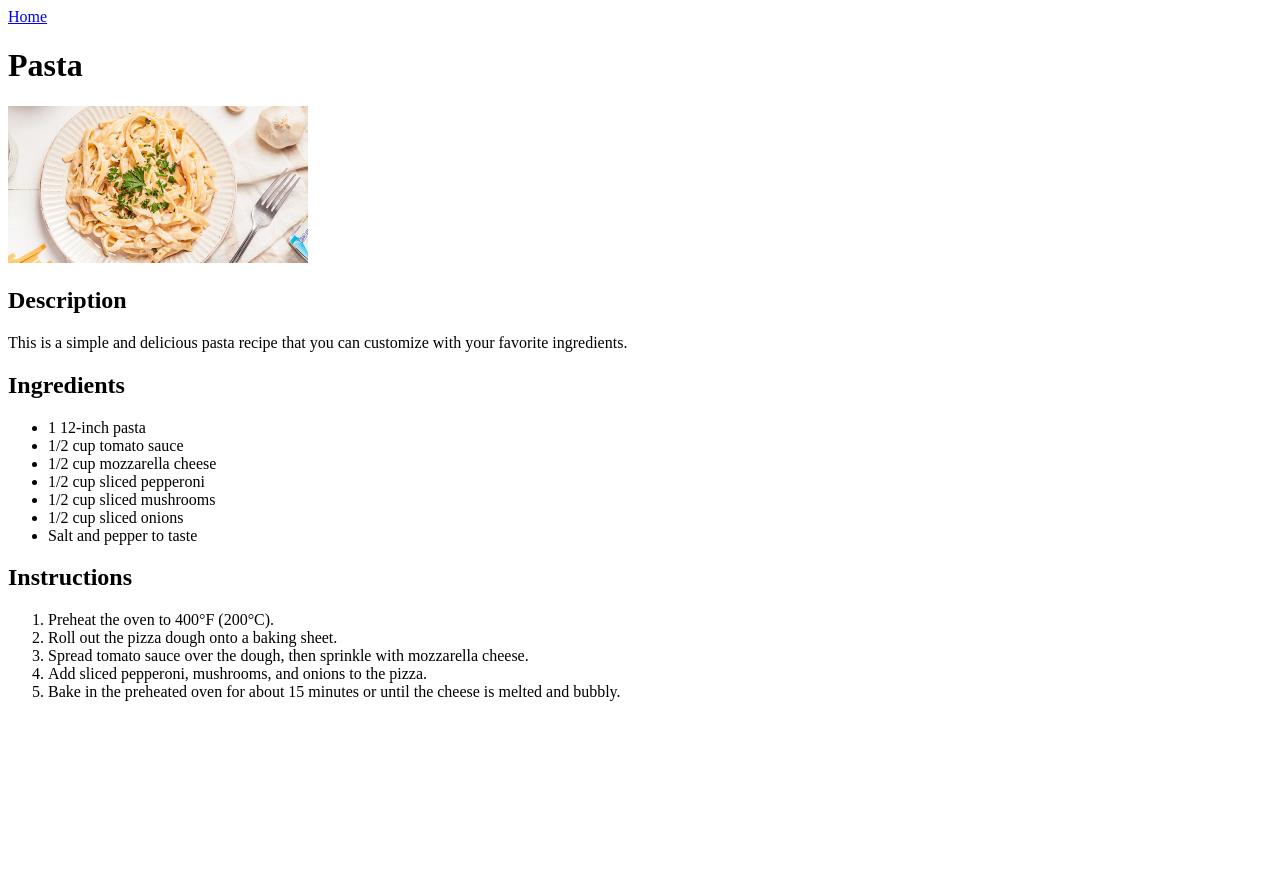
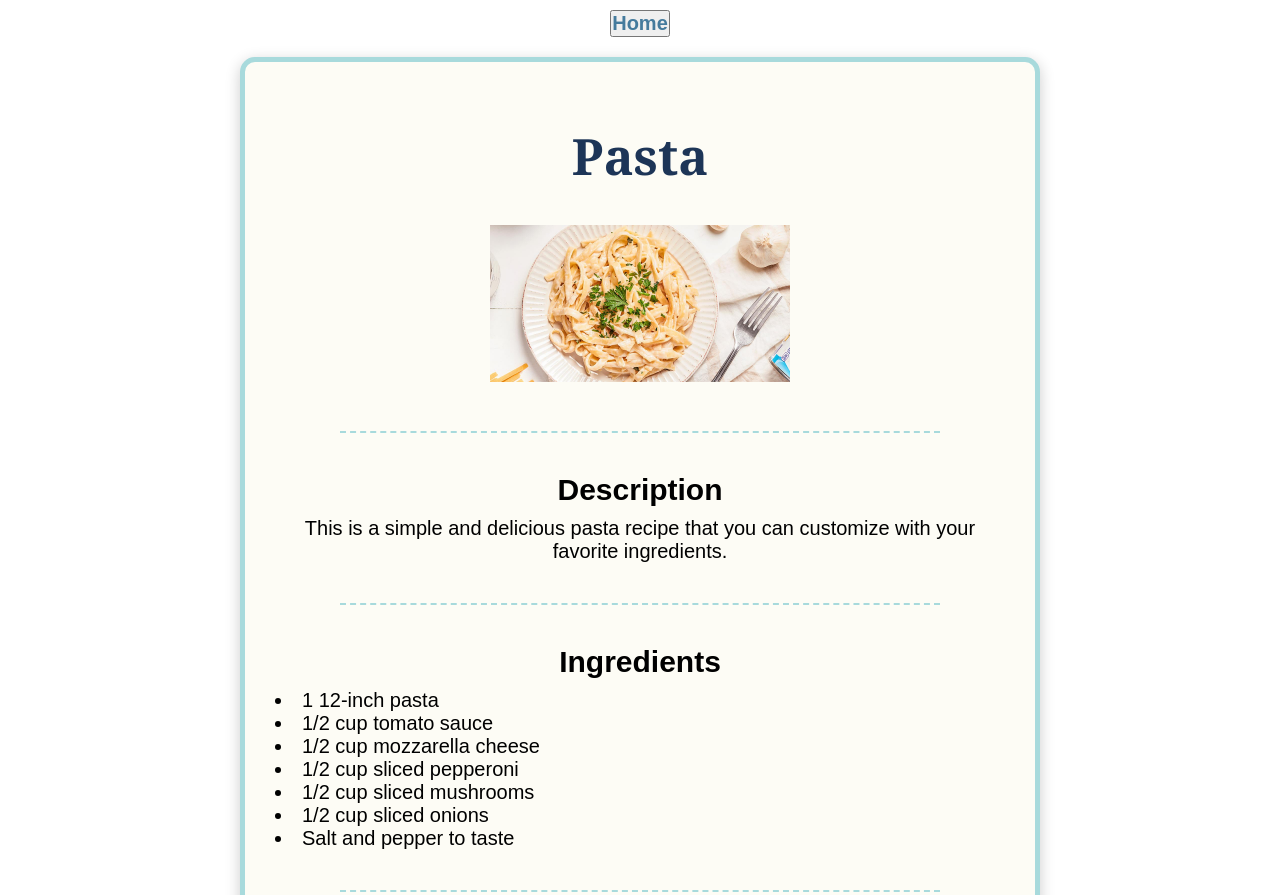
Before and after one commit to devGVee/odin-recipes, a plain HTML site: page recipes/pasta.html in a window 1280 px wide. Shown: the top 895 px of the page. Before the commit the page ends 800 px from the top, so only its background shows below. Drawn offline with Linux system fonts and the light colour scheme.

Commit message:
Add stylesheet

```diff
--- a/recipes/pasta.html
+++ b/recipes/pasta.html
@@ -1,16 +1,34 @@
 <!DOCTYPE html>
 <html lang="en">
   <head>
-  <meta charset="UTF-8">
-  <meta name="viewport" content="width=device-width, initial-scale=1.0">
+    <meta charset="UTF-8" />
+    <meta name="viewport" content="width=device-width, initial-scale=1.0" />
+    <link rel="stylesheet" href="../style.css" />
     <title>Pasta Recipe</title>
   </head>
   <body>
-  <a href="../index.html">Home</a>
+    <button><a href="../index.html">Home</a></button>
+
+    <div class="recipe-card">
       <h1>Pasta</h1>
-  <img src="../images/pasta.jpg" alt="picture of pasta" width="300">
+
+      <div class="recipe-image">
+        <img src="../images/pasta.jpg" alt="picture of pasta" width="300" />
+      </div>
+
+      <hr />
+
+      <div class="description">
         <h2>Description</h2>
-  <p>This is a simple and delicious pasta recipe that you can customize with your favorite ingredients.</p>
+        <p>
+          This is a simple and delicious pasta recipe that you can customize
+          with your favorite ingredients.
+        </p>
+      </div>
+
+      <hr />
+
+      <div class="ingredients">
         <h2>Ingredients</h2>
         <ul>
           <li>1 12-inch pasta</li>
@@ -21,13 +39,26 @@
           <li>1/2 cup sliced onions</li>
           <li>Salt and pepper to taste</li>
         </ul>
+      </div>
+
+      <hr />
+
+      <div class="instructions">
         <h2>Instructions</h2>
         <ol>
           <li>Preheat the oven to 400°F (200°C).</li>
           <li>Roll out the pizza dough onto a baking sheet.</li>
-    <li>Spread tomato sauce over the dough, then sprinkle with mozzarella cheese.</li>
+          <li>
+            Spread tomato sauce over the dough, then sprinkle with mozzarella
+            cheese.
+          </li>
           <li>Add sliced pepperoni, mushrooms, and onions to the pizza.</li>
-    <li>Bake in the preheated oven for about 15 minutes or until the cheese is melted and bubbly.</li>
+          <li>
+            Bake in the preheated oven for about 15 minutes or until the cheese
+            is melted and bubbly.
+          </li>
         </ol>
+      </div>
+    </div>
   </body>
 </html>
--- /dev/null
+++ b/style.css
@@ -0,0 +1,100 @@
+* {
+  padding: 0;
+  margin: 0;
+  box-sizing: border-box;
+  font-family: Arial, Helvetica, sans-serif;
+}
+
+.main {
+  width: 800px;
+  background-color: #f1faee;
+  text-align: center;
+  margin: 20px auto;
+  padding: 20px;
+  border: 5px solid #a8dadc;
+  box-shadow: 0 4px 15px rgba(0, 0, 0, 0.2);
+}
+
+.recipe-card {
+  width: 800px;
+  background-color: #fdfcf5;
+  margin: 20px auto;
+  padding: 20px;
+  border: 5px solid #a8dadc;
+  box-shadow: 0 4px 15px rgba(0, 0, 0, 0.2);
+  border-radius: 15px;
+}
+
+h1 {
+  text-align: center;
+  font-size: 50px;
+  color: #1d3557;
+  margin-top: 40px;
+  font-family: Georgia, "Times New Roman", Times, serif;
+}
+
+.recipe-image {
+  text-align: center;
+  padding: 15px;
+  margin: 20px auto;
+  border-radius: 15px;
+}
+
+.recipe-list {
+  list-style: none;
+  margin-top: 50px;
+  font-size: 20px;
+}
+
+.food-list {
+  padding: 10px;
+}
+
+a {
+  text-decoration: none;
+  color: #457b9d;
+  font-weight: bold;
+}
+
+a:hover {
+  color: #1d3557;
+}
+
+hr {
+  border: none;
+  border-top: 2px dashed #a8dadc; /* Dashed line like a knife cut */
+  margin: 30px auto;
+  width: 80%;
+}
+
+ul,
+ol {
+  list-style-position: inside;
+}
+
+button {
+  margin: 10px auto;
+  display: block;
+  font-size: 20px;
+}
+
+.description {
+  font-size: 20px;
+  padding: 10px;
+  text-align: center;
+}
+
+.ingredients,
+.instructions {
+  font-size: 20px;
+  padding: 10px;
+}
+
+.ingredients h2,
+.instructions h2 {
+  text-align: center;
+}
+
+h2 {
+  padding-bottom: 10px;
+}
```
Also changed, not shown: index.html (+19 -7 lines), recipes/lasagna.html (+37 -10 lines), recipes/pizza.html (+38 -7 lines), images/favicon.png (added). Lines whose indentation alone changed are shown as unchanged.
